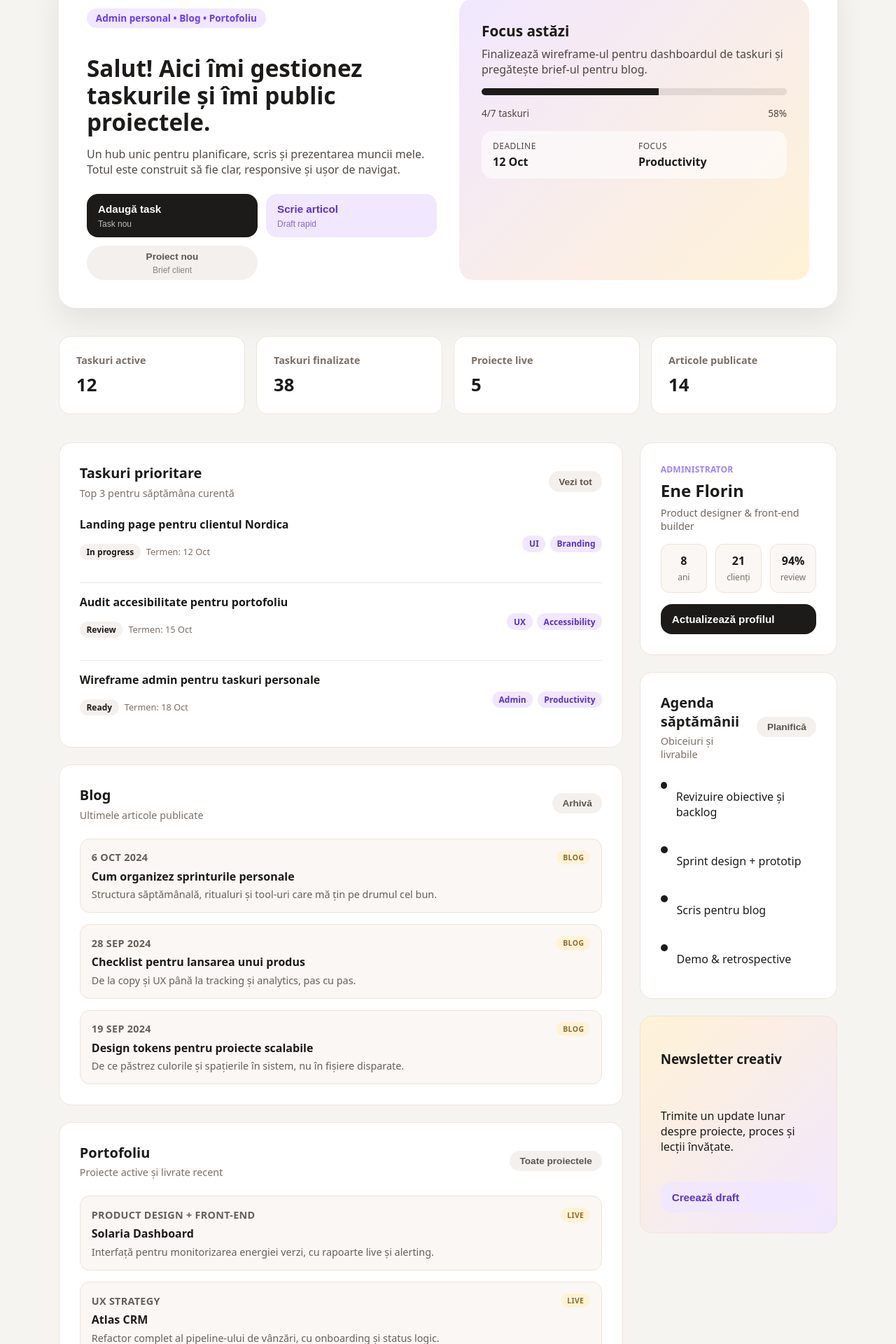
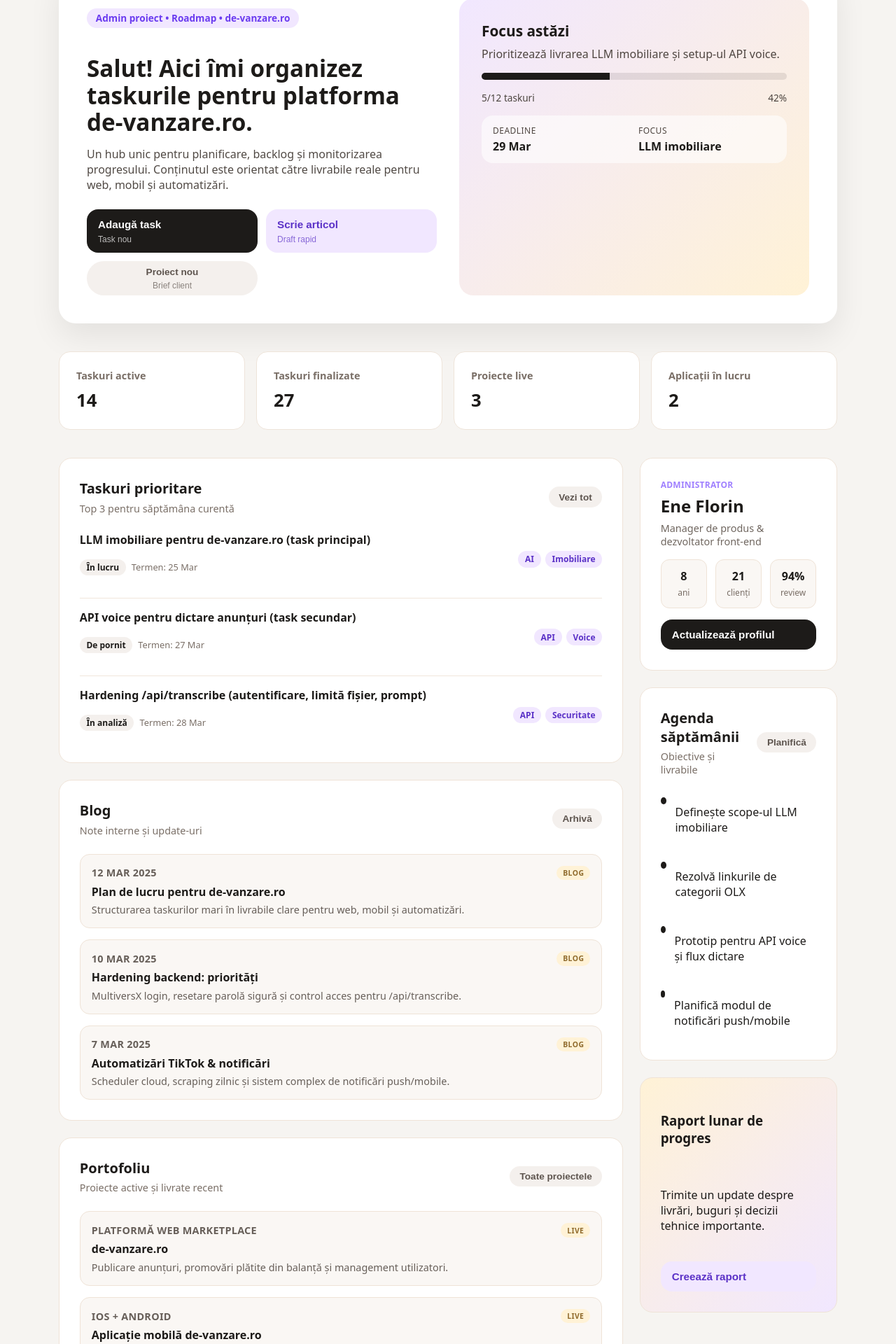
Before and after one commit to eneflorian1/eneflorin.com, a Next.js app: page / in a window 1280 px wide. Shown: the part 98-2018 px from the top of the page at 70% size. Built offline with nearby package versions, Linux system fonts and the light colour scheme.

Commit message:
Update homepage priorities for LLM imobiliare

```diff
--- a/app/page.tsx
+++ b/app/page.tsx
@@ -1,66 +1,66 @@
 "use client";
 
 const stats = [
-  { label: 'Taskuri active', value: '12' },
-  { label: 'Taskuri finalizate', value: '38' },
-  { label: 'Proiecte live', value: '5' },
-  { label: 'Articole publicate', value: '14' },
+  { label: 'Taskuri active', value: '14' },
+  { label: 'Taskuri finalizate', value: '27' },
+  { label: 'Proiecte live', value: '3' },
+  { label: 'Aplicații în lucru', value: '2' },
 ];
 
 const tasks = [
   {
-    title: 'Landing page pentru clientul Nordica',
-    status: 'In progress',
-    due: '12 Oct',
-    tags: ['UI', 'Branding'],
+    title: 'LLM imobiliare pentru de-vanzare.ro (task principal)',
+    status: 'În lucru',
+    due: '25 Mar',
+    tags: ['AI', 'Imobiliare'],
   },
   {
-    title: 'Audit accesibilitate pentru portofoliu',
-    status: 'Review',
-    due: '15 Oct',
-    tags: ['UX', 'Accessibility'],
+    title: 'API voice pentru dictare anunțuri (task secundar)',
+    status: 'De pornit',
+    due: '27 Mar',
+    tags: ['API', 'Voice'],
   },
   {
-    title: 'Wireframe admin pentru taskuri personale',
-    status: 'Ready',
-    due: '18 Oct',
-    tags: ['Admin', 'Productivity'],
+    title: 'Hardening /api/transcribe (autentificare, limită fișier, prompt)',
+    status: 'În analiză',
+    due: '28 Mar',
+    tags: ['API', 'Securitate'],
   },
 ];
 
 const posts = [
   {
-    title: 'Cum organizez sprinturile personale',
-    description: 'Structura săptămânală, ritualuri și tool-uri care mă țin pe drumul cel bun.',
-    date: '6 Oct 2024',
+    title: 'Plan de lucru pentru de-vanzare.ro',
+    description: 'Structurarea taskurilor mari în livrabile clare pentru web, mobil și automatizări.',
+    date: '12 Mar 2025',
   },
   {
-    title: 'Checklist pentru lansarea unui produs',
-    description: 'De la copy și UX până la tracking și analytics, pas cu pas.',
-    date: '28 Sep 2024',
+    title: 'Hardening backend: priorități',
+    description: 'MultiversX login, resetare parolă sigură și control acces pentru /api/transcribe.',
+    date: '10 Mar 2025',
   },
   {
-    title: 'Design tokens pentru proiecte scalabile',
-    description: 'De ce păstrez culorile și spațierile în sistem, nu în fișiere disparate.',
-    date: '19 Sep 2024',
+    title: 'Automatizări TikTok & notificări',
+    description: 'Scheduler cloud, scraping zilnic și sistem complex de notificări push/mobile.',
+    date: '7 Mar 2025',
   },
 ];
 
 const projects = [
   {
-    title: 'Solaria Dashboard',
-    role: 'Product design + Front-end',
-    summary: 'Interfață pentru monitorizarea energiei verzi, cu rapoarte live și alerting.',
+    title: 'de-vanzare.ro',
+    role: 'Platformă web marketplace',
+    summary: 'Publicare anunțuri, promovări plătite din balanță și management utilizatori.',
   },
   {
-    title: 'Atlas CRM',
-    role: 'UX strategy',
-    summary: 'Refactor complet al pipeline-ului de vânzări, cu onboarding și status logic.',
+    title: 'Aplicație mobilă de-vanzare.ro',
+    role: 'iOS + Android',
+    summary: 'Notificări push, mesagerie și upload rapid de anunțuri din mobil.',
   },
   {
-    title: 'Pulse Studio',
-    role: 'Brand + Web',
-    summary: 'Identitate vizuală și website pentru un studio de arhitectură contemporan.',
+    title: 'Automatizări TikTok',
+    role: 'Scheduler & conținut',
+    summary: 'Pornire automată, setări autonome și publicare zilnică din cloud.',
   },
 ];
 
@@ -71,10 +71,10 @@
 ];
 
 const weeklyFocus = [
-  'Revizuire obiective și backlog',
-  'Sprint design + prototip',
-  'Scris pentru blog',
-  'Demo & retrospective',
+  'Definește scope-ul LLM imobiliare',
+  'Rezolvă linkurile de categorii OLX',
+  'Prototip pentru API voice și flux dictare',
+  'Planifică modul de notificări push/mobile',
 ];
 
 export default function Home() {
@@ -83,11 +83,11 @@
       <header className="hero">
         <div className="heroContent">
           <div>
-            <p className="pill">Admin personal • Blog • Portofoliu</p>
-            <h1>Salut! Aici îmi gestionez taskurile și îmi public proiectele.</h1>
+            <p className="pill">Admin proiect • Roadmap • de-vanzare.ro</p>
+            <h1>Salut! Aici îmi organizez taskurile pentru platforma de-vanzare.ro.</h1>
             <p className="subtitle">
-              Un hub unic pentru planificare, scris și prezentarea muncii mele. Totul este construit să fie
-              clar, responsive și ușor de navigat.
+              Un hub unic pentru planificare, backlog și monitorizarea progresului. Conținutul este orientat
+              către livrabile reale pentru web, mobil și automatizări.
             </p>
           </div>
           <div className="heroActions">
@@ -103,23 +103,23 @@
         <div className="heroCard">
           <div>
             <h2>Focus astăzi</h2>
-            <p>Finalizează wireframe-ul pentru dashboardul de taskuri și pregătește brief-ul pentru blog.</p>
+            <p>Prioritizează livrarea LLM imobiliare și setup-ul API voice.</p>
           </div>
           <div className="progress">
             <span />
           </div>
           <div className="progressMeta">
-            <span>4/7 taskuri</span>
-            <span>58%</span>
+            <span>5/12 taskuri</span>
+            <span>42%</span>
           </div>
           <div className="heroMeta">
             <div>
               <p>Deadline</p>
-              <strong>12 Oct</strong>
+              <strong>29 Mar</strong>
             </div>
             <div>
               <p>Focus</p>
-              <strong>Productivity</strong>
+              <strong>LLM imobiliare</strong>
             </div>
           </div>
         </div>
@@ -168,7 +168,7 @@
             <div className="panelHeader">
               <div>
                 <h2>Blog</h2>
-                <p>Ultimele articole publicate</p>
+                <p>Note interne și update-uri</p>
               </div>
               <button className="ghost">Arhivă</button>
             </div>
@@ -214,7 +214,7 @@
             <div>
               <p className="meta">Administrator</p>
               <h2>Ene Florin</h2>
-              <p className="muted">Product designer & front-end builder</p>
+              <p className="muted">Manager de produs & dezvoltator front-end</p>
             </div>
             <div className="profileStats">
               <div>
@@ -237,7 +237,7 @@
             <div className="panelHeader">
               <div>
                 <h2>Agenda săptămânii</h2>
-                <p>Obiceiuri și livrabile</p>
+                <p>Obiective și livrabile</p>
               </div>
               <button className="ghost">Planifică</button>
             </div>
@@ -252,9 +252,9 @@
           </div>
 
           <div className="panel callout">
-            <h3>Newsletter creativ</h3>
-            <p>Trimite un update lunar despre proiecte, proces și lecții învățate.</p>
-            <button className="secondary">Creează draft</button>
+            <h3>Raport lunar de progres</h3>
+            <p>Trimite un update despre livrări, buguri și decizii tehnice importante.</p>
+            <button className="secondary">Creează raport</button>
           </div>
         </aside>
       </section>
@@ -406,7 +406,7 @@
 
         .progress span {
           display: block;
-          width: 58%;
+          width: 42%;
           height: 100%;
           background: #1d1b19;
         }
```
